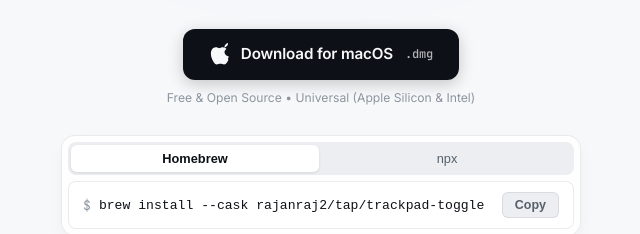
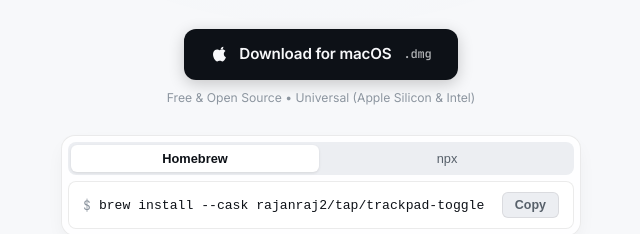
Before and after one commit to rajanraj2/trackpad-toggle, a website: page web/index.html in a window 1280 px wide. Shown: the part 414-648 px from the top of the page, 319-959 px from the left. Drawn offline with Linux system fonts and the light colour scheme.

Commit message:
Use canonical Apple logo SVG with proper baseline alignment on macOS download button

```diff
--- a/web/index.html
+++ b/web/index.html
@@ -71,8 +71,8 @@
       <!-- Primary Download CTA -->
       <div class="cta-wrapper">
         <a href="https://github.com/rajanraj2/trackpad-toggle/releases/latest/download/TrackpadToggle.dmg" class="primary-download-btn">
-          <svg class="apple-icon" viewBox="0 0 170 170" width="22" height="22" fill="currentColor">
-            <path d="M150.37 130.25c-2.45 5.66-5.35 10.87-8.71 15.66-4.58 6.53-8.33 11.05-11.22 13.56-4.48 4.12-9.28 6.23-14.42 6.35-3.69 0-8.14-1.05-13.32-3.18-5.19-2.12-9.97-3.17-14.34-3.17-4.58 0-9.49 1.05-14.75 3.17-5.26 2.13-9.5 3.24-12.74 3.35-4.35.13-9.16-1.9-14.42-6.08-3.69-3.08-7.77-7.98-12.24-14.7-5.99-8.99-10.74-19.14-14.26-30.45-3.52-11.31-5.29-22.09-5.29-32.33 0-14.02 3.52-25.76 10.57-35.21 7.05-9.46 16.03-14.28 26.96-14.48 4.58 0 9.88 1.15 15.91 3.46 6.03 2.31 9.9 3.52 11.61 3.63 1.9.12 5.86-.96 11.89-3.24 6.03-2.28 11.13-3.35 15.31-3.24 11.75.36 21.05 4.5 27.91 12.42-10.15 6.13-15.11 14.75-14.88 25.86.23 8.76 3.61 16.04 10.14 21.84 6.53 5.8 14.34 9.17 23.42 10.12-2.13 6.64-4.87 13.3-8.22 19.98zM119.22 31.84c0-7.39 2.65-14.16 7.96-20.31 5.31-6.15 11.77-9.87 19.38-11.16.24 1.07.36 2.02.36 2.85 0 7.39-2.73 14.28-8.19 20.67-5.46 6.39-11.96 10.13-19.51 11.22z"/>
+          <svg class="apple-icon" viewBox="0 0 24 24" width="20" height="20" fill="currentColor" aria-hidden="true">
+            <path d="M18.71 19.5c-.83 1.24-1.71 2.45-3.05 2.47-1.34.03-1.77-.79-3.29-.79-1.53 0-2 .77-3.27.82-1.31.05-2.3-1.32-3.14-2.53C4.25 17 2.94 12.45 4.7 9.39c.87-1.52 2.43-2.48 4.12-2.51 1.28-.02 2.5.87 3.29.87.78 0 2.26-1.07 3.81-.91.65.03 2.47.26 3.64 1.98-.09.06-2.17 1.28-2.15 3.81.03 3.02 2.65 4.03 2.68 4.04-.03.07-.42 1.44-1.38 2.83M15.97 6.37c.61-.75 1.04-1.8 0.92-2.87-.93.04-2.02.63-2.66 1.39-.56.65-.99 1.7-.88 2.76 1.02.08 2.04-.54 2.62-1.28z"/>
           </svg>
           <span class="btn-text">Download for macOS</span>
           <span class="btn-meta">.dmg</span>
--- a/web/styles.css
+++ b/web/styles.css
@@ -281,6 +281,14 @@ html[data-theme="light"] .dark-icon { display: inline-block; }
   transform: translateY(-2px);
   box-shadow: 0 8px 24px rgba(0, 0, 0, 0.3);
   opacity: 0.95;
+}
+.apple-icon {
+  width: 19px;
+  height: 19px;
+  flex-shrink: 0;
+  display: inline-block;
+  vertical-align: middle;
+  margin-top: -2px;
 }
 
 .btn-meta {
```
